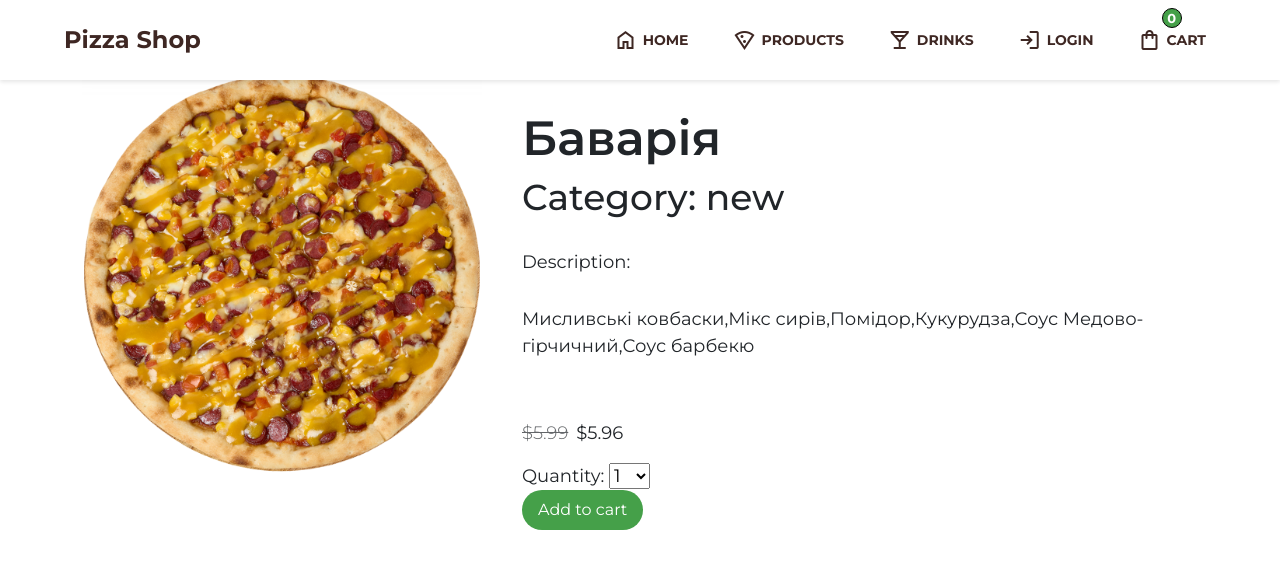
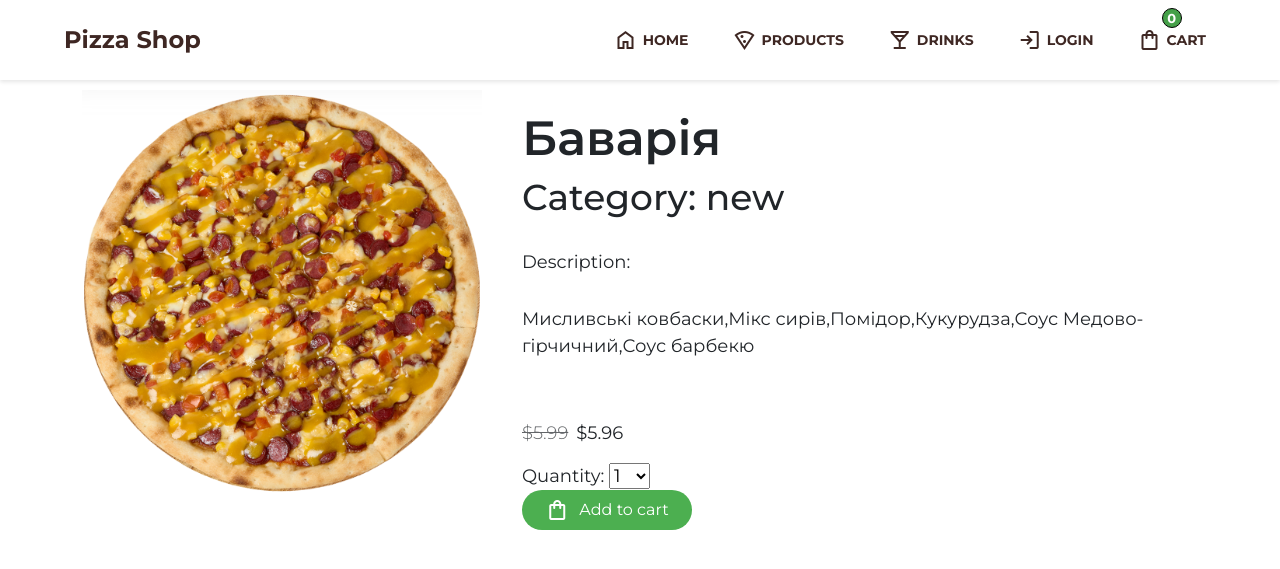
Before and after one commit to sixoper77/PizzaShop, a Django app: a page that uses app2/main/templates/main/base.html in a window 1280 px wide. Shown: the top 569 px of the page. Run offline with Django 5.2, Linux system fonts and the light colour scheme; data comes from the database, SQL or seed files in the repository; parts of the project's set-up code (start-up, migrations or seed data) failed here and were passed over; some libraries are stand-ins or nearby versions.

Commit message:
Add files via upload

```diff
--- a/app2/main/static/css/base.css
+++ b/app2/main/static/css/base.css
@@ -276,12 +276,14 @@ h5{
     display: flex;
     align-items: center;
     justify-content: center;
+    margin-bottom: 0px;
 }
 
 .cart-card-img img {
     width: 100%;
     height: 100%;
     object-fit: cover;
+    margin-bottom: 0px;
 }
 
 
@@ -336,7 +338,7 @@ h5{
     margin: 0;
 }
 
-.add-to-cart-btn{
+/* .add-to-cart-btn{
     background-color: #4CAF50;
     color: white;
     border: none;
@@ -350,7 +352,7 @@ h5{
 
 .add-to-cart-btn {
     background-color: #45a049;
-}
+} */
 
 .total{
     margin:50px 0 25px 0;
@@ -540,3 +542,31 @@ h5{
 .nav-text {
     font-size: 14px;
 }
+
+.add-to-cart-btn {
+    display: flex;
+    align-items: center;
+    justify-content: center;
+    gap: 10px; /* Расстояние между иконкой и текстом */
+    width: 170px; /* Длина кнопки */
+    background-color: #4CAF50; /* Зеленый цвет */
+    color: white;
+    border: none;
+    padding: 8px 18px;
+    border-radius: 20px;
+    font-size: 16px;
+    cursor: pointer;
+    transition: background 0.3s;
+}
+
+.add-to-cart-btn:hover {
+    background-color: #45a049;
+}
+
+.material-symbols-outlined {
+    font-size: 20px; /* Размер иконки */
+}
+
+.detail-img {
+    margin-top: 20px; /* Можно увеличить значение, если нужно больше отступа */
+}
--- a/app2/main/templates/main/base.html
+++ b/app2/main/templates/main/base.html
@@ -4,7 +4,7 @@
 <head>
     <meta charset="UTF-8">
     <meta name="viewport" content="width=device-width, initial-scale=1.0">
-    <title>Coffee Shop</title>
+    <title>Pizza Shop</title>
 
     <!-- Bootstrap -->
     <link rel="stylesheet" href="{% static 'bootstrap/css/bootstrap.min.css' %}">
@@ -42,12 +42,25 @@
                         <span class="material-symbols-outlined">local_bar</span>
                         <span class="nav-text">DRINKS</span>
                     </a></li>
-                    <li><a href="{% url "user:login" %}" class="nav-item {% if request.resolver_match.url_name == 'login' %}active{% endif %}">
-                        <span class="material-symbols-outlined">login</span>
-                        <span class="nav-text">LOGIN</span>
+                    <li>
+                        {% if user.is_authenticated %}
+                            <a href="{% url "user:profile" %}" class="nav-item {% if request.resolver_match.url_name == 'profile' %}active{% endif %}">
+                            <span class="material-symbols-outlined">person</span>
+                            <span class="nav-text">PROFILE</span>
+                        {% else %}
+                            <a href="{% url "user:login" %}" class="nav-item {% if request.resolver_match.url_name == 'login' %}active{% endif %}">
+                            <span class="material-symbols-outlined">login</span>
+                            <span class="nav-text">LOGIN</span>
+                        {% endif %}
+
                     </a></li>
+                    {% comment %} <li><a href="{% url "user:profile" %}" class="nav-item {% if request.resolver_match.url_name == 'profile' %}active{% endif %}">
+                        <span class="material-symbols-outlined">person</span>
+                        <span class="nav-text">PROFILE</span>
+                    </a></li> {% endcomment %}
                     <li class="position-relative">
                         <a href="{% url 'cart:cart_detail' %}" class="nav-item {% if request.resolver_match.url_name == 'cart_detail' %}active{% endif %}">
+
                             <span class="material-symbols-outlined">shopping_bag</span>
                             <span class="nav-text">CART</span>
                         </a>
--- a/app2/main/templates/main/detail.html
+++ b/app2/main/templates/main/detail.html
@@ -6,27 +6,33 @@
 {% block content %}
     <div class="detail-product d-flex">
         <div class="detail-img">
-            <img src="{% if product.image %}{{ product.image.url }}{% else %}{% static 'img/Not found image.png' %}{% endif %}" class="detail-image" alt="{{ product.name }}">
+            <img src="{% if product.image %}{{ product.image.url }}{% else %}{% static 'img/Not found image.png' %}{% endif %}"
+                 class="detail-image" alt="{{ product.name }}">
         </div>
         <div class="detail-description">
             <h2>{{ product.name }}</h2>
             <h3>Category: {{ product.category }}</h3>
             <p>Description: {{ product.description | linebreaks }}</p>
+
             {% if product.discount %}
                 <div class="cart-discount d-flex gap-2">
                     <p class="line"> ${{ product.price }}</p>
                     <p> ${{ product.sell_price }}</p>
                 </div>
             {% else %}
-                <p class="price"> ${{ product.price }}</p>
+                <p class="price"><strong>${{ product.price }}</strong></p>
             {% endif %}
+
             <form action="{% url 'cart:cart_add' product.id %}" class="qform" method="post">
                 <div class="cart-form">
+
                     {{ cart_product_form }}
                     {% csrf_token %}
                 </div>
-                <input type="submit" value="Add to cart" class="add-to-cart-btn">
-            </form>  <!-- Исправлено: Закрыт тег form -->
+                <button type="submit" class="add-to-cart-btn">
+                    <span class="material-symbols-outlined">shopping_bag</span> Add to cart
+                </button>
+            </form>
         </div>
     </div>
 {% endblock %}
--- a/app2/main/templates/main/index.html
+++ b/app2/main/templates/main/index.html
@@ -14,7 +14,7 @@
             <h3><span>Popular Pizza</span></h3>
         </div>
     </div>
-    <div class="home-cards d-flex gap-4">
+    <div class="home-card d-flex gap-4">
         {% for product in products %}
         <a href="{{ product.get_absolute_url }}" class="home-cards d-flex flex-column align-items-center text-center">
             <img src="{{ product.image.url }}" class="card-img" alt="">
```
